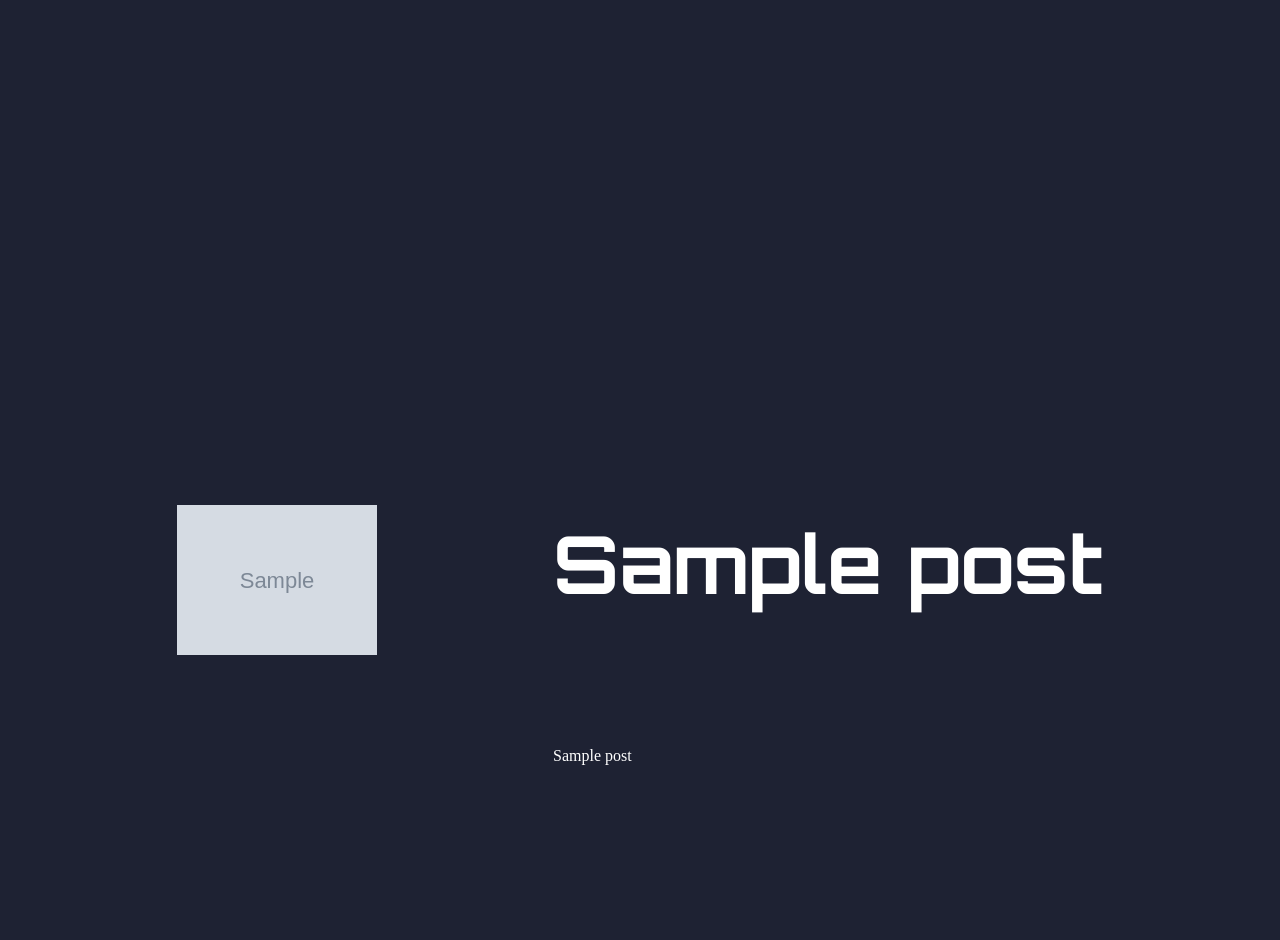
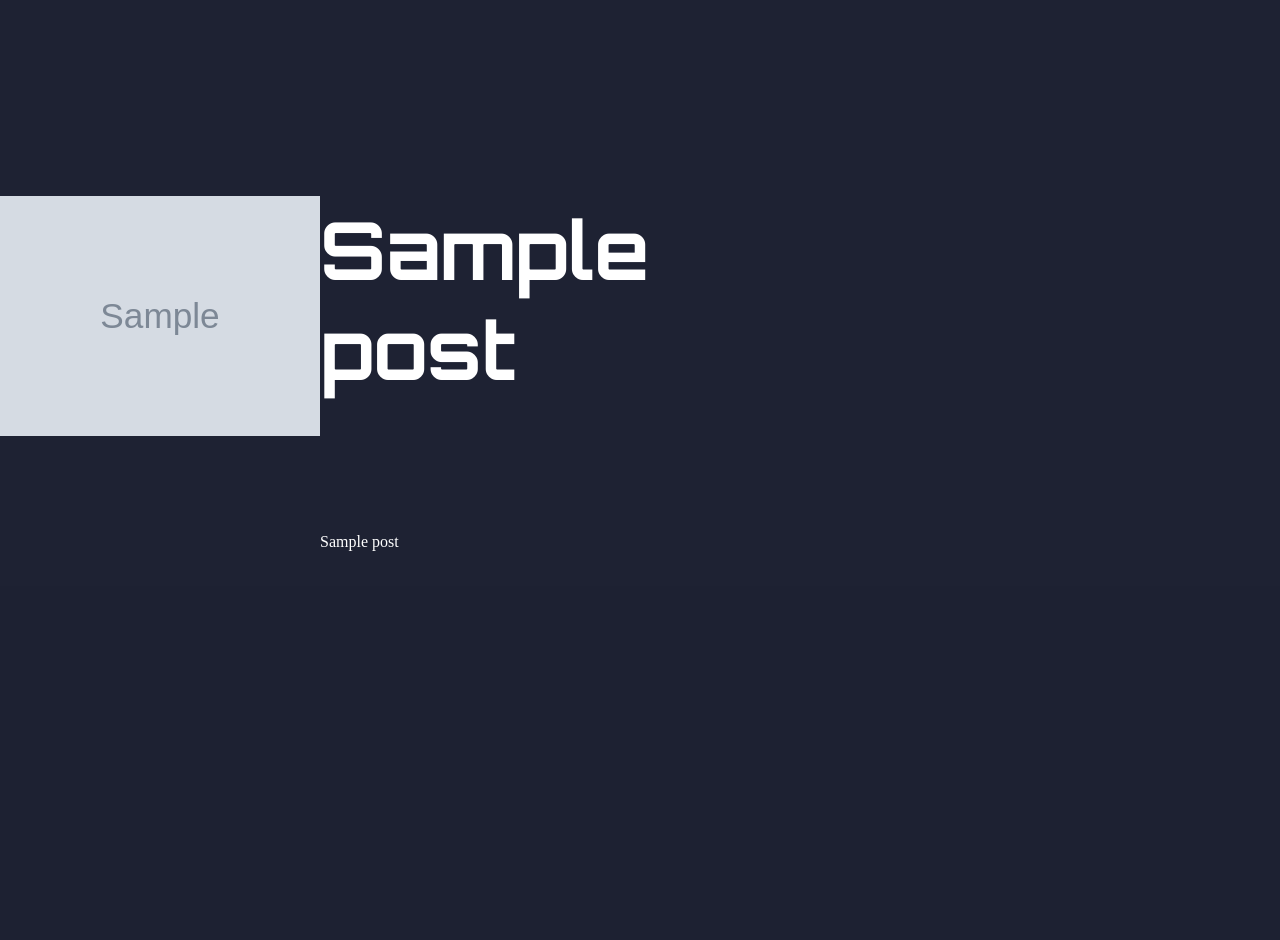
Before and after one commit to Angelion879/base_portfolio, a Django app: page /feed/ in a window 1280 px wide. Shown: the part 214-1154 px from the top of the page. After the commit the page ends 765 px from the top, so only its background shows below. Run offline with Django 5.2, Linux system fonts and the light colour scheme; tables that the repository leaves empty hold one stand-in row (values such as "Sample post"); grey boxes marked "Sample" are stand-in pictures.

Commit message:
(update) css design

```diff
--- a/biangelis/static/css/style.css
+++ b/biangelis/static/css/style.css
@@ -94,9 +94,8 @@ a:hover{
 }
 
 .preview{
-    top: 9rem;
-    width: 100%;
-    height: 45rem;
+    width: 50%;
+    height: 30rem;
     position: relative;
     display: flex;
     align-items: center;
@@ -104,5 +103,5 @@ a:hover{
 }
 
 .thumbnail{
-    width: 200px;
+    width: 20rem;
 }
```
